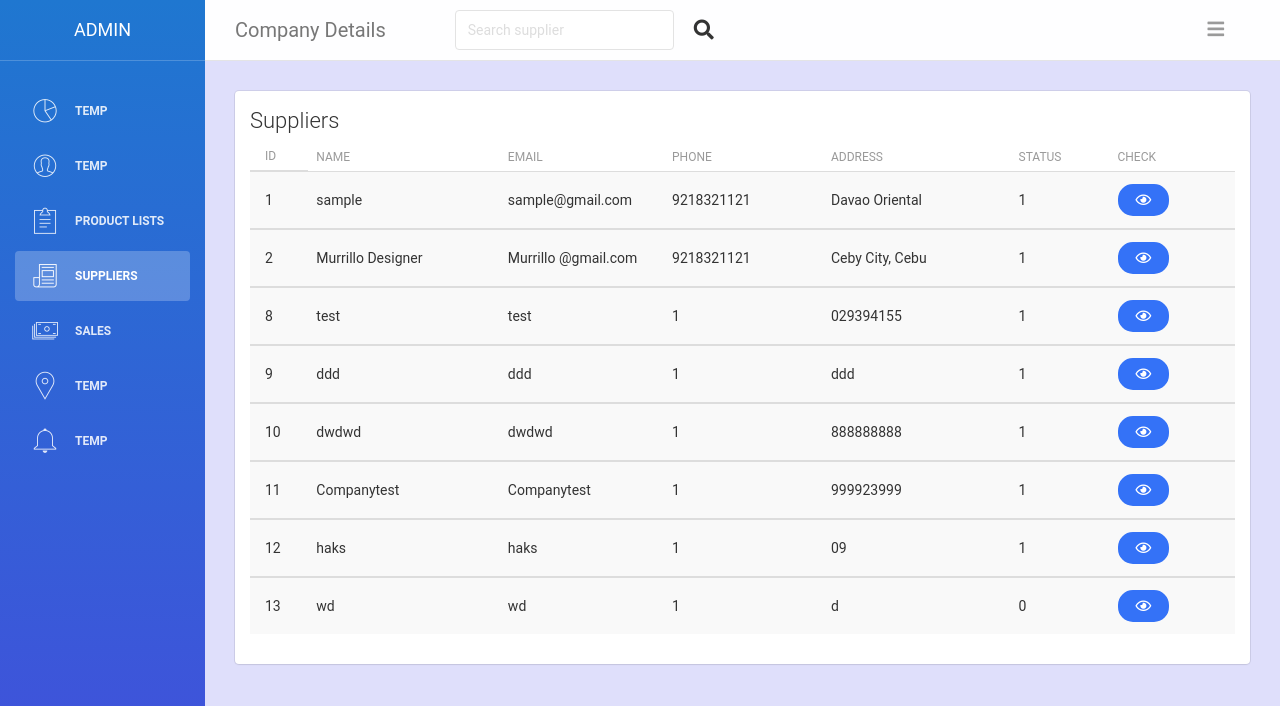
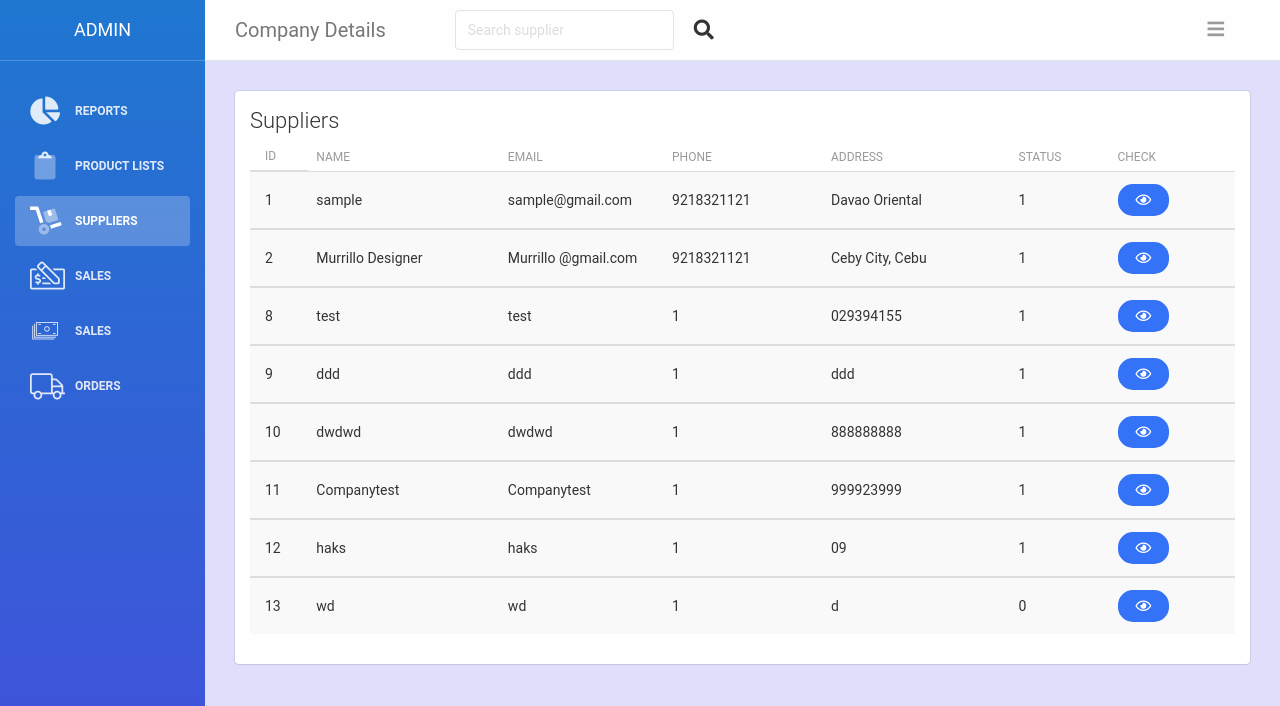
Before and after one commit to Dian-E2B/XYT5, a PHP site: page /suppliersearch.php in a window 1280 px wide. Shown: the top 706 px of the page. Run offline with PHP 8.4, Linux system fonts and the light colour scheme; a user stored in the database is signed in; data comes from the database, SQL or seed files in the repository; data that the repository does not hold is empty.

Commit message:
Fixed supplier siderbar.

```diff
--- a/suppliersearch.php
+++ b/suppliersearch.php
@@ -19,27 +19,12 @@ else {
 
 ?>
 <head>
-    <meta charset="utf-8" />
-    <link rel="icon" type="image/png" href="assets/img/favicon.ico">
-    <meta http-equiv="X-UA-Compatible" content="IE=edge,chrome=1" />
-    <title>XYT</title>
-    <meta content='width=device-width, initial-scale=1.0, maximum-scale=1.0, user-scalable=0' name='viewport' />
-    <meta name="viewport" content="width=device-width" />
-  <!-- Bootstrap core CSS     -->
-    <link href="assets/css/bootstrap.min.css" rel="stylesheet" />
-    <!-- Animation library for notifications   -->
-    <link href="assets/css/animate.min.css" rel="stylesheet" />
-    <!--  Light Bootstrap Table core CSS    -->
-    <link href="assets/css/light-bootstrap-dashboard.css" rel="stylesheet" />
-    <!--  CSS for Demo Purpose, don't include it in your project     -->
-    <link href="assets/css/demo.css" rel="stylesheet" />
-    <!--     Fonts and icons     -->
-    <link href="fontawesome/css/all.css" rel="stylesheet">
-    <link href="assets/css/pe-icon-7-stroke.css" rel="stylesheet" />
+    <?php include 'z_otherUI/mainhead.php' ?>
 </head>
 
 <body>
     <div class="wrapper">
+
     <div class="sidebar" data-color="blue">
 
       <!--   you can change the color of the sidebar using: data-color="blue | azure | green | orange | red | purple" -->
@@ -52,29 +37,30 @@ else {
 
         <ul class="nav">
           <li>
-            <a href="dashboard.html">
-                <i class="pe-7s-graph"></i>
-                <p>TEMP</p>
+            <a href="reports.php">
+              <i class="fas fa-chart-pie"></i>
+                <p>Reports</p>
             </a>
         </li>
         <li>
-            <a href="user.html">
-                <i class="pe-7s-user"></i>
-                <p>TEMP</p>
-            </a>
+          <a href="table.php">
+              <i class="fad fa-clipboard"></i>
+              <p>Product Lists</p>
+
+          </a>
         </li>
-        <li>
+        <li  class="active">
 
-            <a href="table.php">
-                <i class="pe-7s-note2"></i>
-                <p>Product Lists</p>
-            </a>
-
-        <li  class="active">
-            <a href="supplier_table.php">
-                <i class="pe-7s-news-paper"></i>
-                <p>Suppliers</p>
-            </a>
+          <a href="supplier_table.php">
+              <i class="fad fa-dolly"></i>
+              <p>Suppliers</p>
+          </a>
+          </li>
+        <li >
+          <a href="icons.php">
+              <i class="fal fa-money-check-edit-alt"></i>
+              <p>Sales</p>
+          </a>
         </li>
         <li>
             <a href="icons.php">
@@ -83,17 +69,12 @@ else {
             </a>
         </li>
         <li>
-            <a href="maps.html">
-                <i class="pe-7s-map-marker"></i>
-                <p>TEMP</p>
-            </a>
+          <a href="ordersummary.php">
+              <i class="fal fa-truck"></i>
+              <p>Orders</p>
+          </a>
         </li>
-        <li>
-            <a href="notifications.html">
-                <i class="pe-7s-bell"></i>
-                <p>TEMP</p>
-            </a>
-        </li>
+
     </ul>
 </div>
 </div>
--- a/table.php
+++ b/table.php
@@ -44,7 +44,7 @@ session_start();
 </head>
 <style>
 body:not(.modal-open){
-  padding-right: 0px !important;
+  padding-right: 0px !important;s
 }
 </style>
 <body>
```
